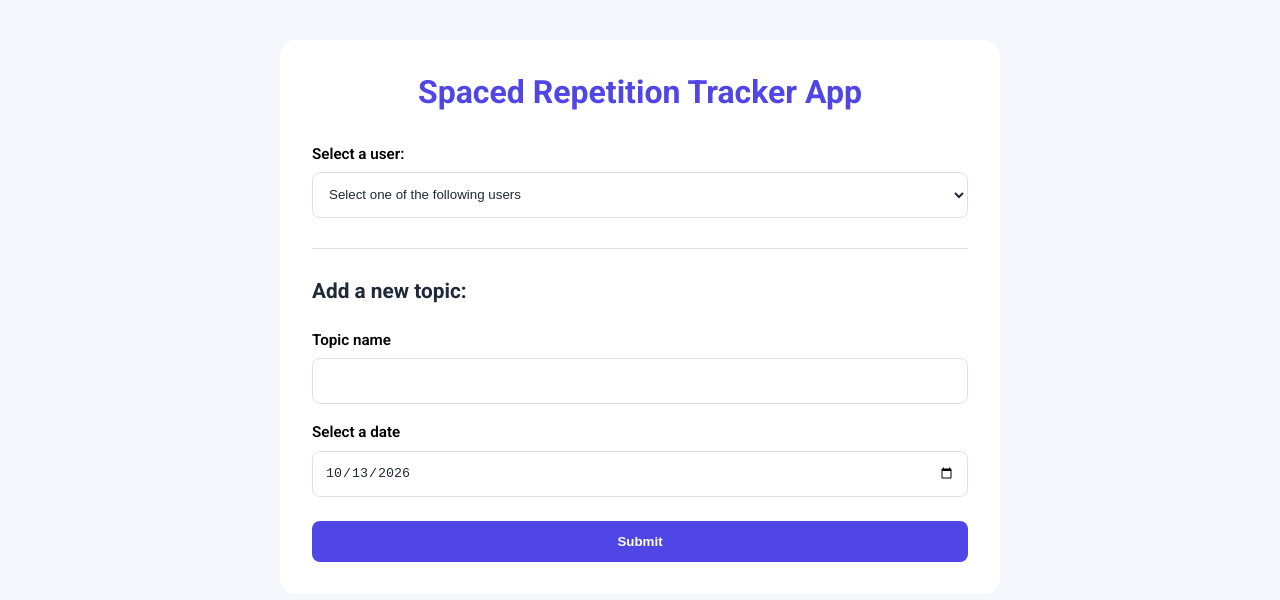
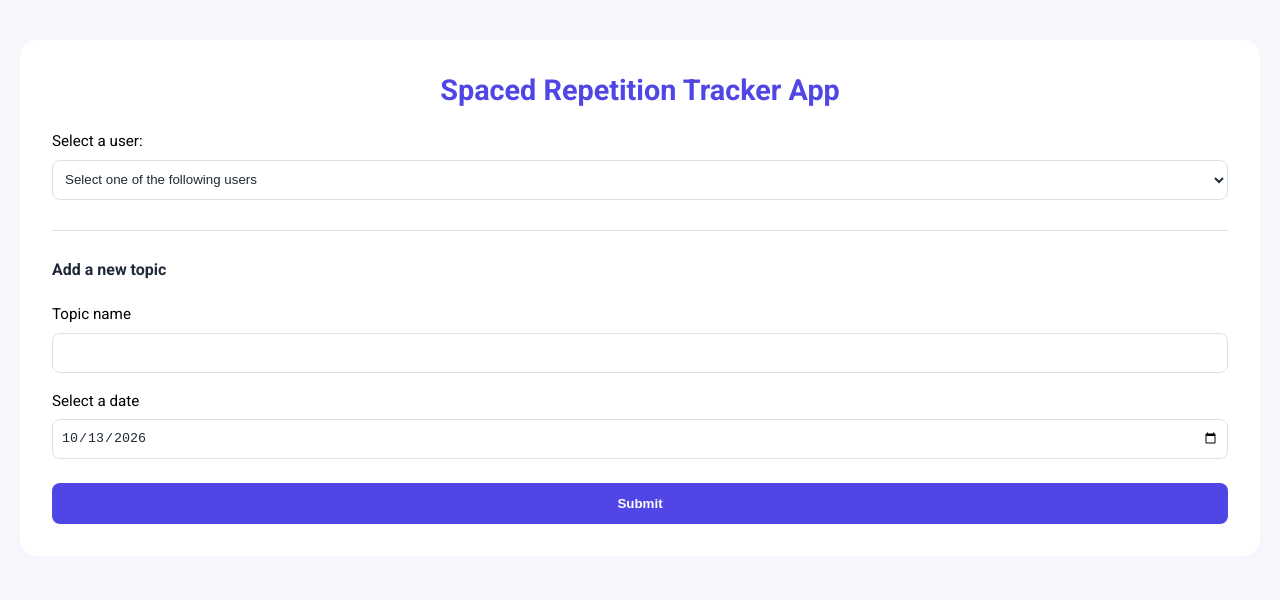
Before and after one commit to alizada-dev/Project-Spaced-Repetition-Tracker, a website with bundled scripts: page index.html in a window 1280 px wide. Built offline with nearby package versions, Linux system fonts and the light colour scheme.

Commit message:
Updated the readme.md file and made minor CSS modifications

```diff
--- a/app.css
+++ b/app.css
@@ -24,31 +24,29 @@ body {
 }
 
 main {
-    max-width: 720px;
-    margin: 0 auto;
     padding: 32px;
     background-color: var(--surface);
     border-radius: 16px;
 }
 
 h1 {
-    margin: 0 0 28px;
+    margin: 0 0 20px;
     color: var(--primary);
-    font-size: 2rem;
+    font-size: 1.8rem;
     line-height: 1.3;
     text-align: center;
 }
 
 h2 {
-    margin: 0 0 18px;
-    font-size: 1.3rem;
+    margin: 0 0 16px;
+    font-size: 1rem;
     color: var(--text);
 }
 
 label {
     display: block;
     margin: 16px 0 6px;
-    font-weight: 600;
+    font-weight: 400;
     font-size: 0.95rem;
 }
 
@@ -57,8 +55,8 @@ input[type="text"],
 input[type="date"] {
     display: block;
     width: 100%;
-    min-height: 46px;
-    padding: 10px 12px;
+    min-height: 40px;
+    padding: 8px;
     border: 1px solid var(--border);
     border-radius: 8px;
     background: var(--surface);
--- a/index.html
+++ b/index.html
@@ -34,7 +34,7 @@
     <!-- Form -->
     <form id="form">
 
-      <h2>Add a new topic:</h2>
+      <h2>Add a new topic</h2>
 
       <label for="topicInput">Topic name</label>
       <input type="text" id="topicInput" required>
```
Also changed, not shown: common.test.mjs (+1 -2 lines), README.md.
